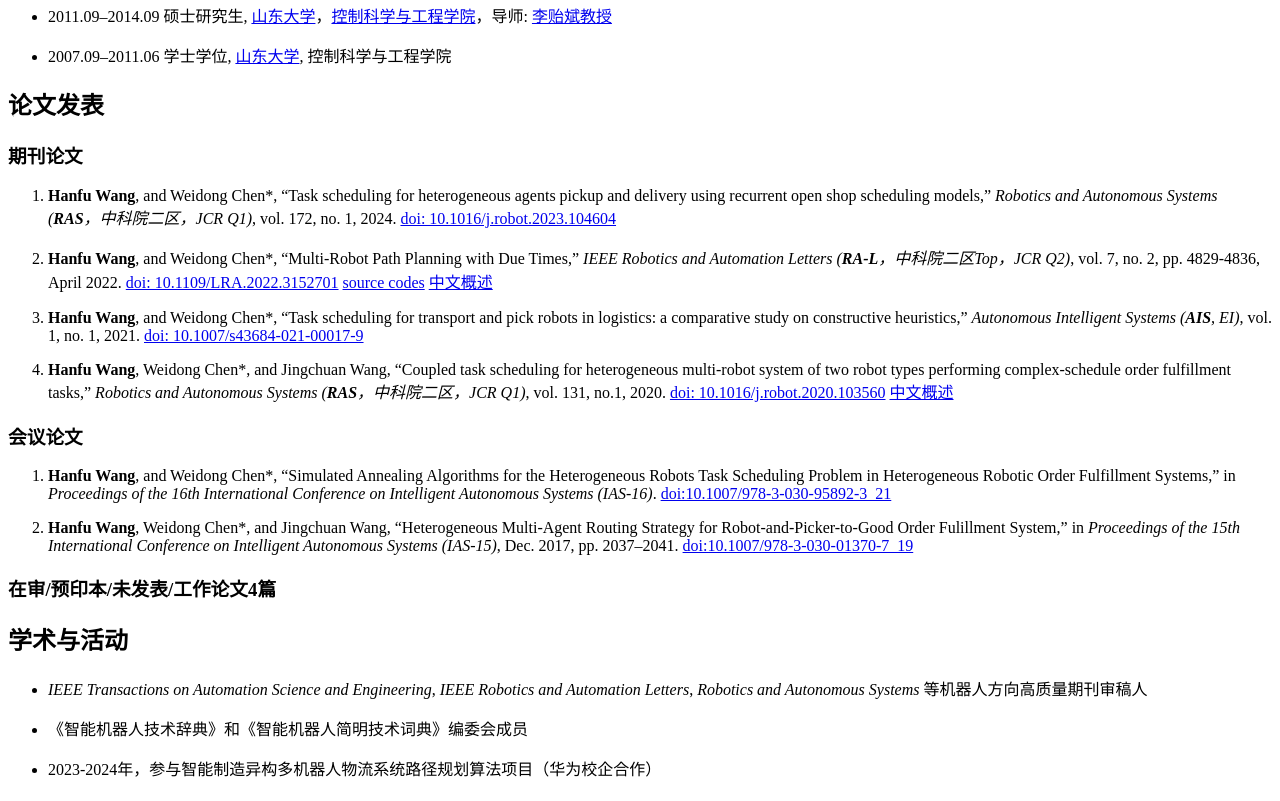
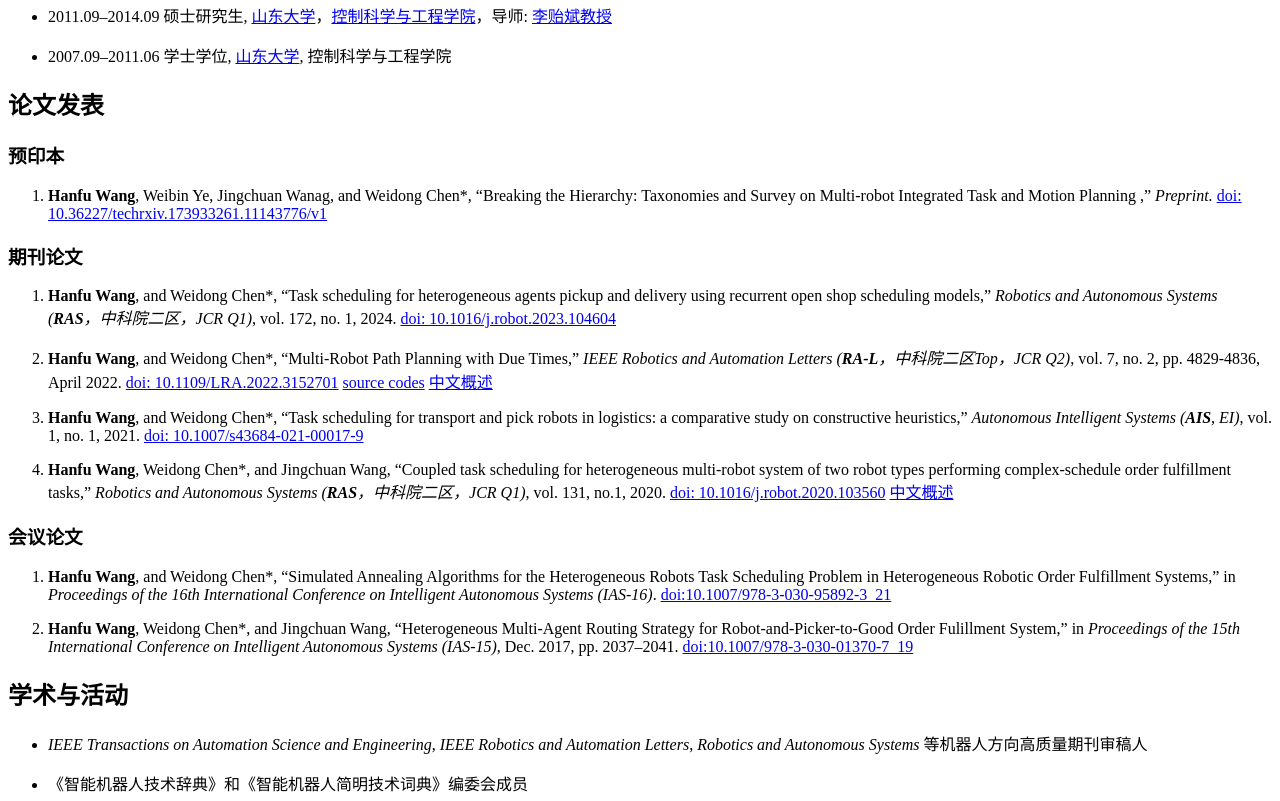
Before and after one commit to WangHanfu/wanghanfu.github.io, a plain HTML site: page index.html in a window 1280 px wide. Shown: the part 646-1447 px from the top of the page. Drawn offline with Linux system fonts and the light colour scheme.

Commit message:
Update index.html

```diff
--- a/index.html
+++ b/index.html
@@ -55,6 +55,14 @@
 
 <h2>论文发表</h2>
 
+<h3> 预印本 </h3>
+<ol>
+
+<li><p> <b>Hanfu Wang</b>, Weibin Ye, Jingchuan Wanag, and Weidong Chen*, “<a>Breaking the Hierarchy: Taxonomies and Survey on Multi-robot Integrated Task and Motion Planning
+</a>,”  <i>Preprint. </i> <a href="https://doi.org/10.36227/techrxiv.173933261.11143776/v1">doi: 10.36227/techrxiv.173933261.11143776/v1</a> </p>
+</li>
+
+</ol>
 
 <h3> 期刊论文 </h3>
 <ol>
@@ -80,8 +88,6 @@
 <li><p> <b>Hanfu Wang</b>, Weidong Chen*, and Jingchuan Wang, “<a>Heterogeneous Multi-Agent Routing Strategy for Robot-and-Picker-to-Good Order Fulillment System</a>,” in <i>Proceedings of the 15th International Conference on Intelligent Autonomous Systems (IAS-15)</i>, Dec. 2017, pp. 2037–2041. <a href="https://link.springer.com/chapter/10.1007/978-3-030-01370-7_19">doi:10.1007/978-3-030-01370-7_19</a>  </p>
 </li>
 </ol>
-
-  <h3> 在审/预印本/未发表/工作论文4篇 </h3>
 
 <h2>学术与活动</h2>
 <ul>
```
